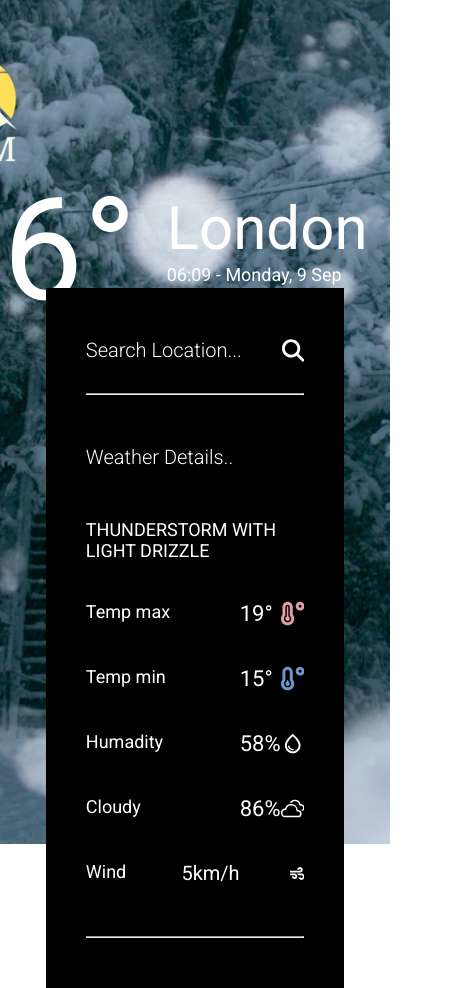
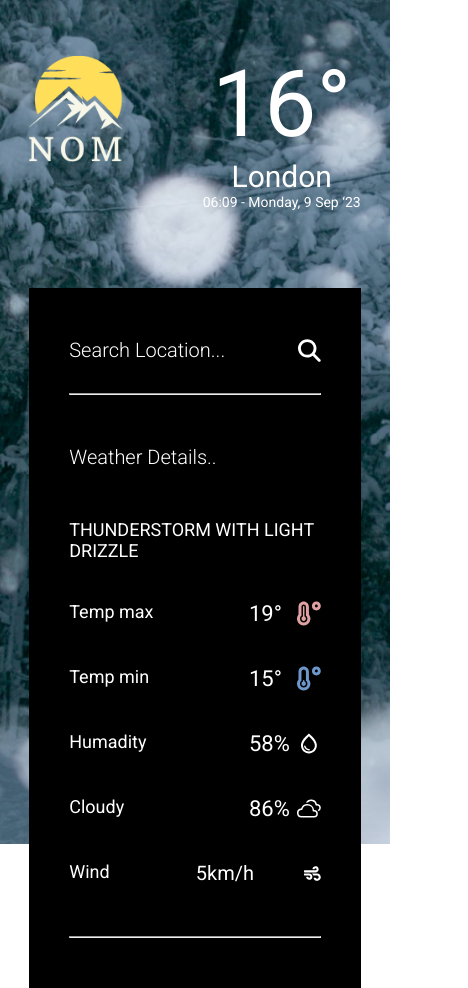
Before and after one commit to nomansikandar/nomweather, a React (Vite) app: page / in a window 390 px wide. Shown: the whole page, 468 px wide, since content can reach past the window. Built offline with nearby package versions, Linux system fonts and the light colour scheme.

Commit message:
mobile responsiveness done

```diff
--- a/src/App.css
+++ b/src/App.css
@@ -165,3 +165,37 @@
       padding-right: 50px;
     }
   }
+
+  /* Mobile responsive Start */
+
+  @media (max-width: 390px){
+    .leftDiv{
+      display: flex;
+      flex-direction: row;
+      width: 100%;
+    }
+    .weatherData{
+      display: flex;
+      flex-direction: column;
+    }
+    .weatherData h1{
+      font-size: 93px;
+    }
+    .cityDateTime{
+      display: flex;
+      flex-direction: column;
+      align-items: center;
+    }
+    .cityDateTime h2{
+      font-size: 30px;
+    }
+    .cityDateTime p {
+      font-size: 14px;
+    }
+    .weatherData img{
+      display: none;
+    }
+    .rightDiv{
+        width: 100%;
+      }
+    }
```
